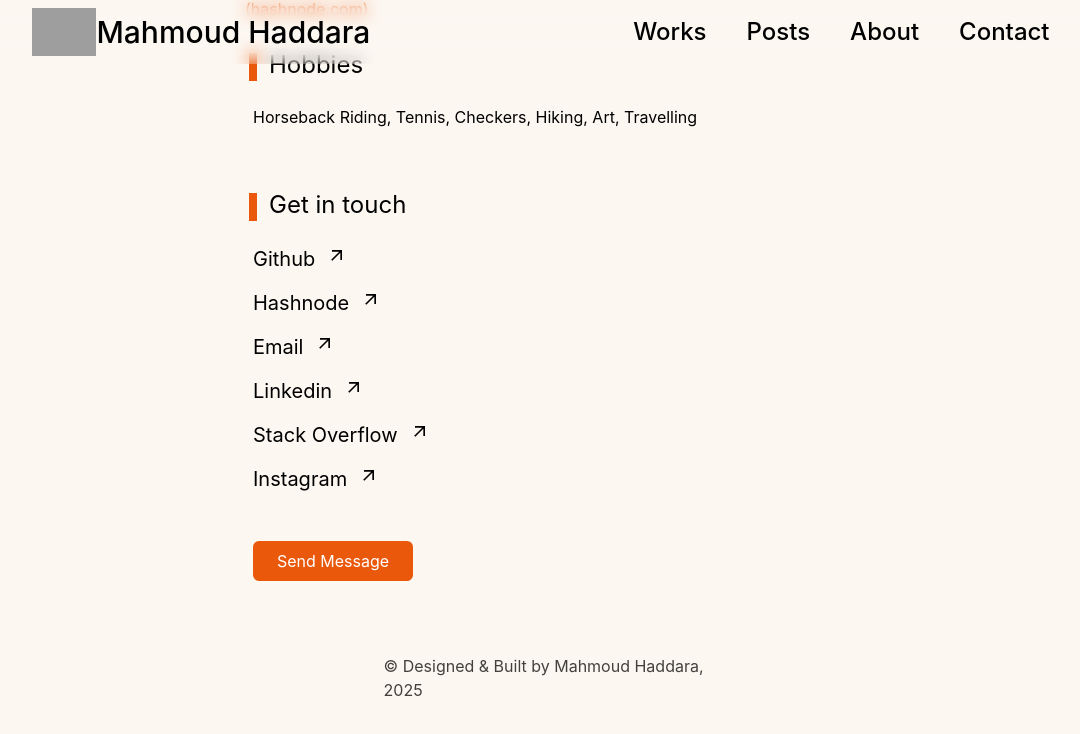
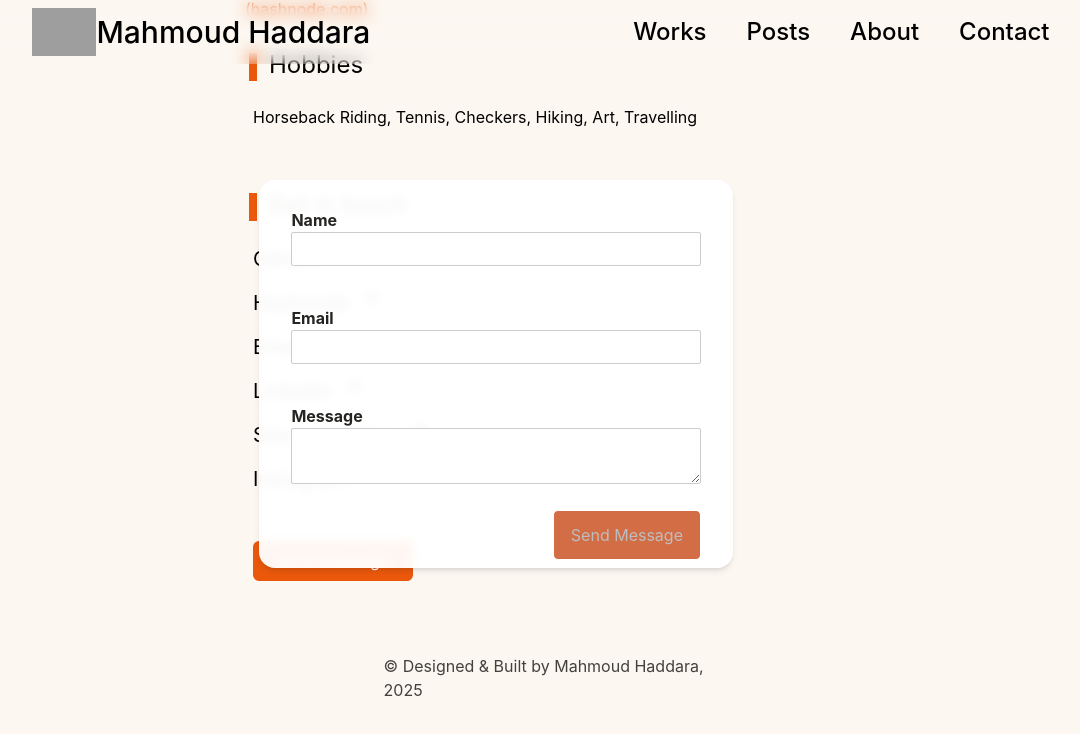
Before and after one commit to faysalsaade/portfolio, a React (Create React App) app: page / in a window 1280 px wide. Both pictures are taken after a click on the button "Send Message". Shown: the part 3223-3957 px from the top of the page, without its empty margins (99-1179 px from the left). Built offline with nearby package versions, Linux system fonts and the light colour scheme; grey boxes are pictures that could not be loaded.

Commit message:
create new project

```diff
--- a/src/component/contact.js
+++ b/src/component/contact.js
@@ -1,7 +1,25 @@
-import React from "react";
+import React, { useState, useEffect, useRef } from "react";
 import { MdOutlineArrowOutward } from "react-icons/md";
 import { SocialMedia } from "../constants";
 const Contact = () => {
+  const [open, setOpen] = useState(false);
+  const asideRef = useRef(null);
+
+  const toggle = () => setOpen((open) => !open);
+
+  useEffect(() => {
+    const ClickOutside = (event) => {
+      if (asideRef.current && !asideRef.current.contains(event.target)) {
+        setOpen(false);
+      }
+    };
+
+    document.addEventListener("mousedown", ClickOutside);
+
+    return () => {
+      document.removeEventListener("mousedown", ClickOutside);
+    };
+  }, []);
   return (
     <>
       <div className="relative top-48 left-7 sm:left-16 2xl:max-w-2xl xl:m-auto md:max-w-2xl  md:m-auto w-9/12 m-auto  ">
@@ -22,7 +40,10 @@ const Contact = () => {
               <MdOutlineArrowOutward />
             </a>
           ))}
-          <button className="py-2  w-40 bg-orange-600 text-white rounded-md top-8 relative font-normal mb-[-55px] hover:bg-[#c34e1f]">
+          <button
+            className="py-2  w-40 bg-orange-600 text-white rounded-md top-8 relative font-normal mb-[-55px] hover:bg-[#c34e1f]"
+            onClick={toggle}
+          >
             Send Message
           </button>
         </div>
@@ -30,10 +51,13 @@ const Contact = () => {
           © Designed & Built by Mahmoud Haddara, 2025
         </footer>
       </div>
-      <div className="backdrop-blur-sm bg-[hsla(0,0%,100%,.95)] rounded-2xl shadow-md fixed left-[28%] top-[180px] w-[37vw] z-30 hidden">
-        <form className="flex flex-col h-fit py-2 px-8">
+      {open && (
+        <div className="backdrop-blur-sm bg-[hsla(0,0%,100%,.95)] rounded-2xl shadow-md fixed left-[28%] top-[180px] w-[37vw] z-30 ">
+          <form className="flex flex-col h-fit py-2 px-8" ref={asideRef}>
             <div className="my-5 mx-0">
-            <label className="text-[#252422] font-bold text-s mb-2">Name</label>
+              <label className="text-[#252422] font-bold text-s mb-2">
+                Name
+              </label>
               <input className="border border-[#ccc] rounded-[2px] py-1 px-2 w-[100%]" />
             </div>
             <div className="my-5 mx-0">
@@ -55,6 +79,7 @@ const Contact = () => {
             </div>
           </form>
         </div>
+      )}
     </>
   );
 };
```
Lines whose indentation alone changed are shown as unchanged.
